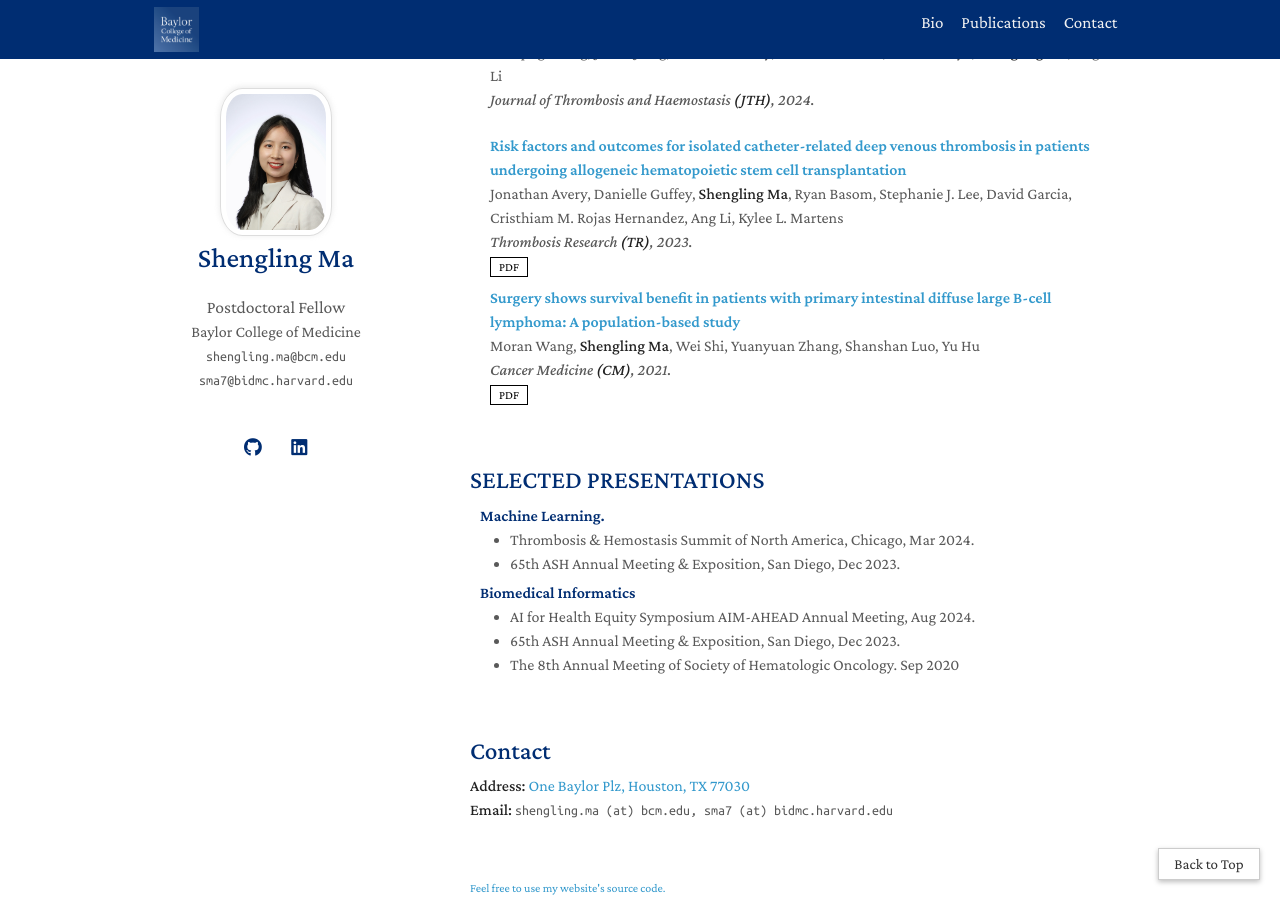
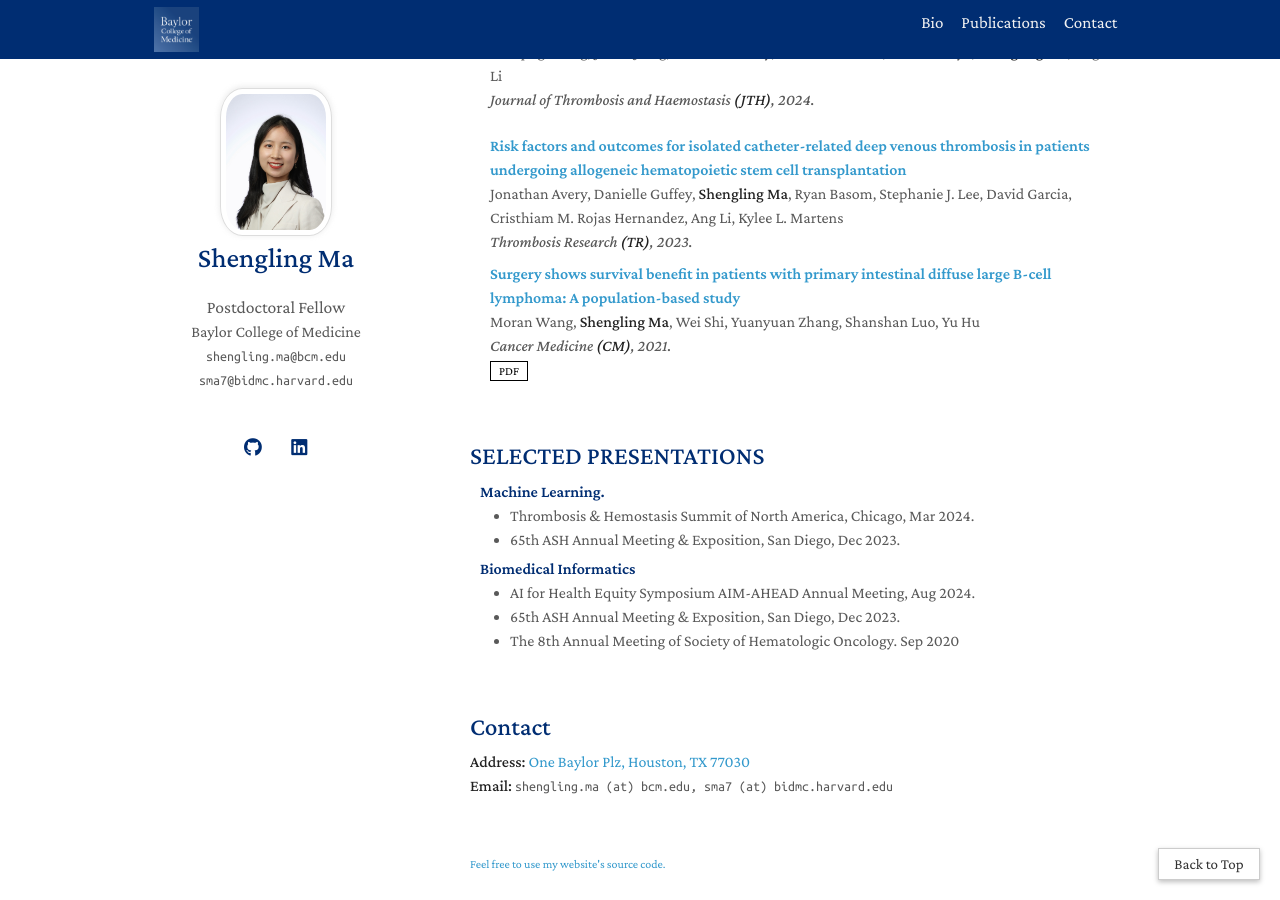
Before and after one commit to shenglingma/personal-website, a Jekyll site: the page built from index.md, in a window 1280 px wide and 900 px high, scrolled down 1627 px. Built offline with Jekyll 4.4.1, drawn with Linux system fonts in a browser that asks for light colours; a style sheet for code colours, icons or effects is not loaded.

Commit message:
Update publications.md

```diff
--- a/_includes/publications.md
+++ b/_includes/publications.md
@@ -80,7 +80,7 @@
      <div class="author">Jonathan Avery, Danielle Guffey, <strong>Shengling Ma</strong>, Ryan Basom, Stephanie J. Lee, David Garcia, Cristhiam M. Rojas Hernandez, Ang Li, Kylee L. Martens</div>
      <div class="periodical"><em>Thrombosis Research <strong>(TR)</strong>, 2023.</em></div>
      <div class="links">
-         <a href="https://drive.google.com/file/d/1T9M3JkxCFlQAErw0cGAmoG7l1pp0uYPj/view?usp=drive_link" class="btn btn-sm z-depth-0" role="button" target="_blank" style="font-size:12px;">PDF</a>
+
      </div>
  </div>
 </div>
```
